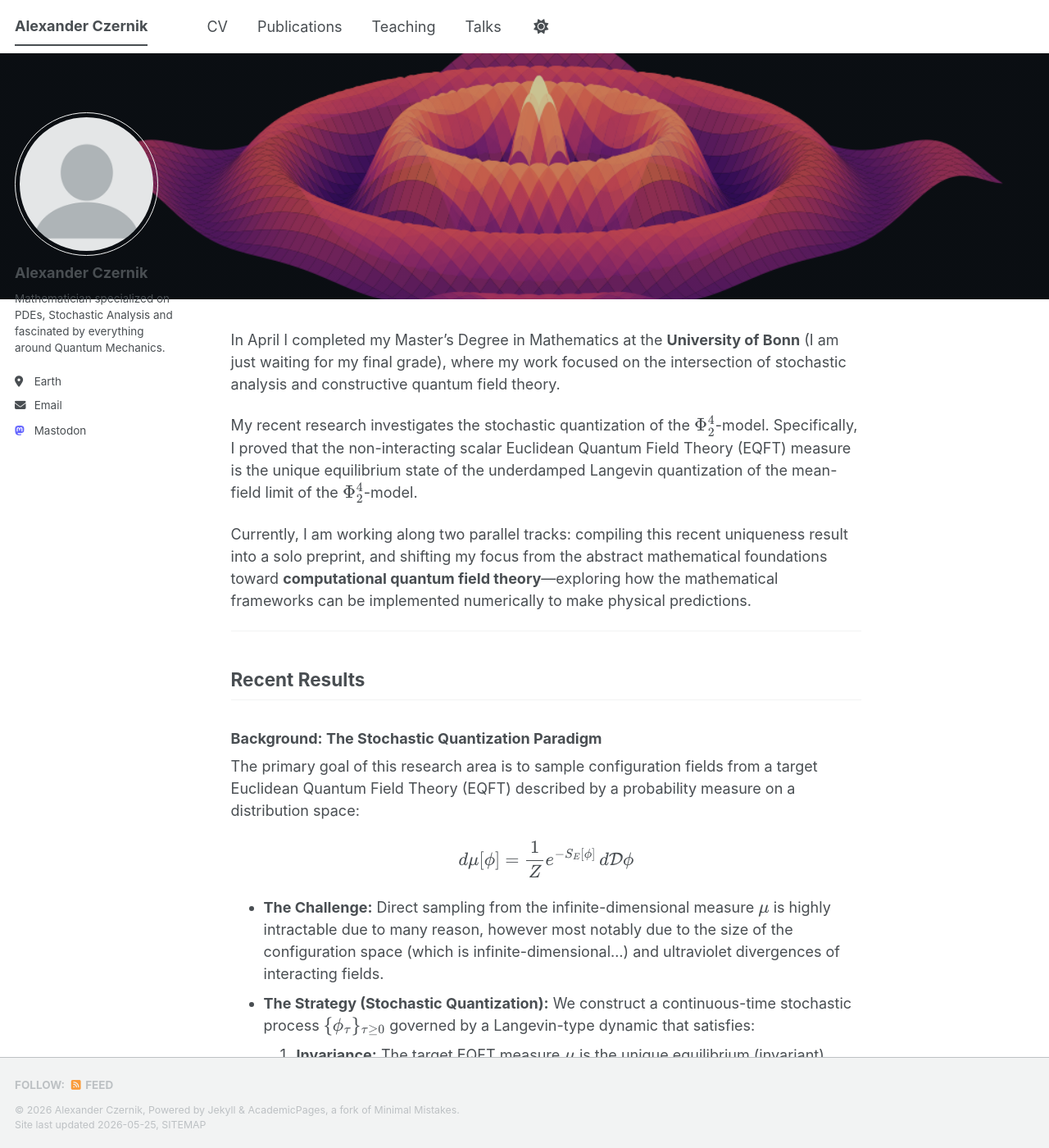
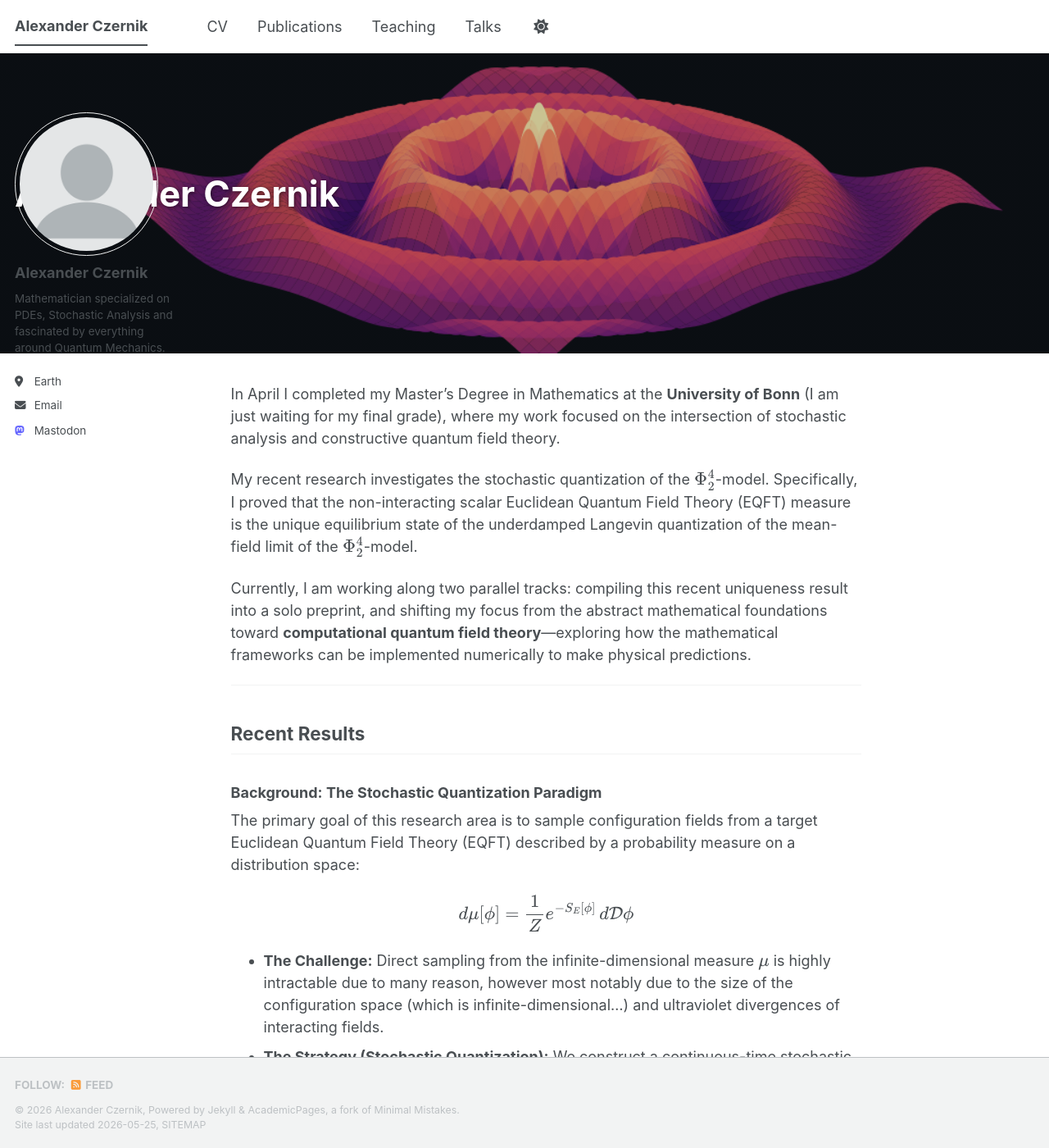
Before and after one commit to alexanderczernik/alexanderczernik.github.io, a Jekyll site: the page built from _pages/about.md, in a window 1280 px wide and 1400 px high. Shown: the whole window at 82% size. Built offline with Jekyll 4.4.1, drawn with Linux system fonts in a browser that asks for light colours; a script bundle is joined from its source files by our own code; library files that are not in the unit come from our copies.

```diff
--- a/_includes/head/custom.html
+++ b/_includes/head/custom.html
@@ -21,22 +21,18 @@
     padding-bottom: 150px !important;
   }
 
-  /* 2. Hide the fallback title text so the banner is pure art */
+  /* 2. Hide the fallback title text so the banner is pure art
   .page__hero--overlay .wrapper {
     display: none !important;
+  }*/
+
+/* 3. The Nuclear Override: Target the exact chain the theme uses */
+  body .page__hero--overlay + #main .sidebar,
+  body #main .sidebar {
+    margin-top: 2em !important;
+    transform: none !important;
   }
 
-  /* 3. Force the sidebar to stay below the banner on ALL devices */
-  .sidebar {
-    margin-top: 2em !important;
-  }
-
-  @media (min-width: 64em) {
-    .sidebar,
-    .sidebar.sticky {
-      margin-top: 2em !important;
-    }
-  }
 </style>
 
 <!-- end custom head snippets -->
```
